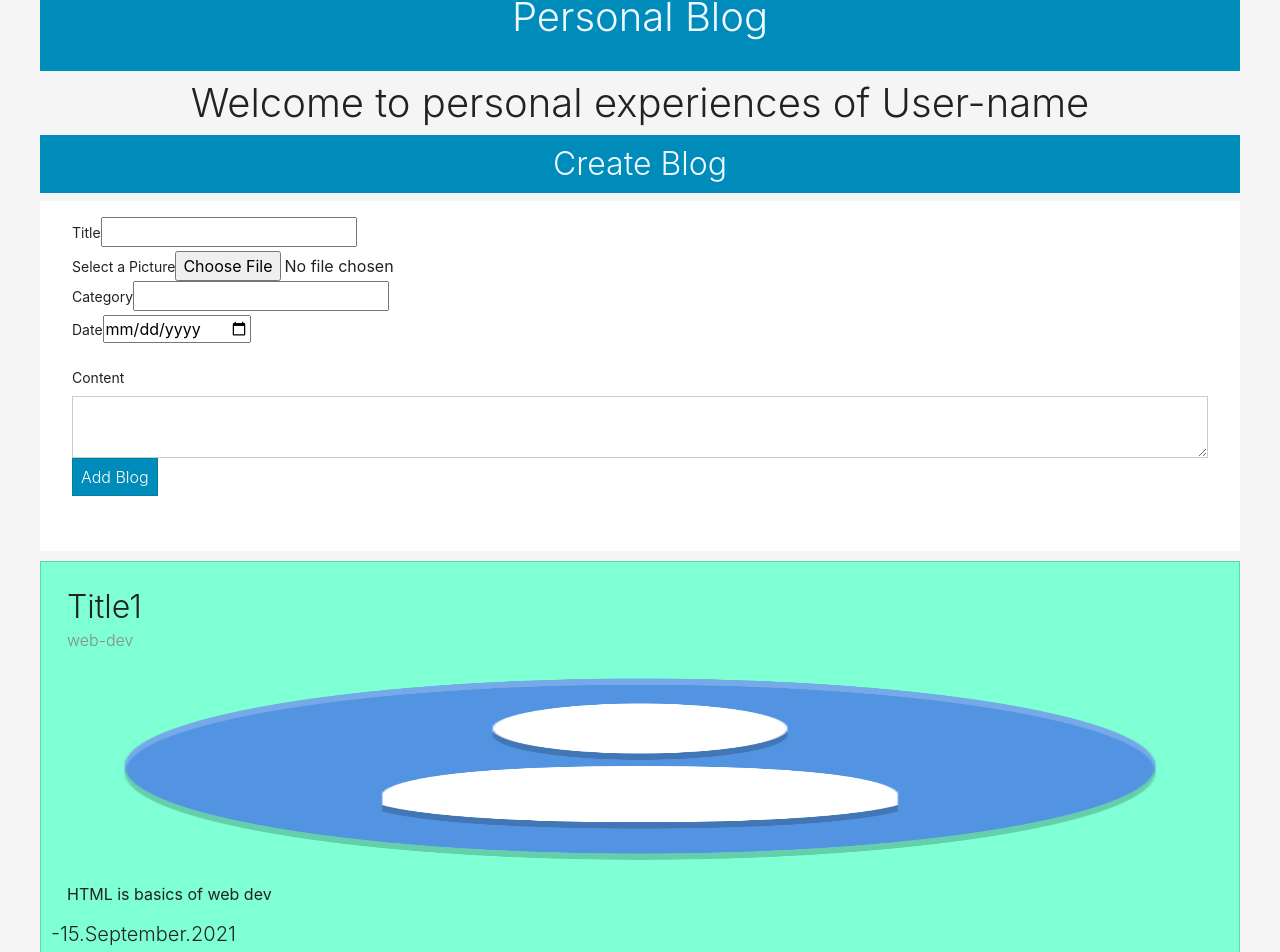
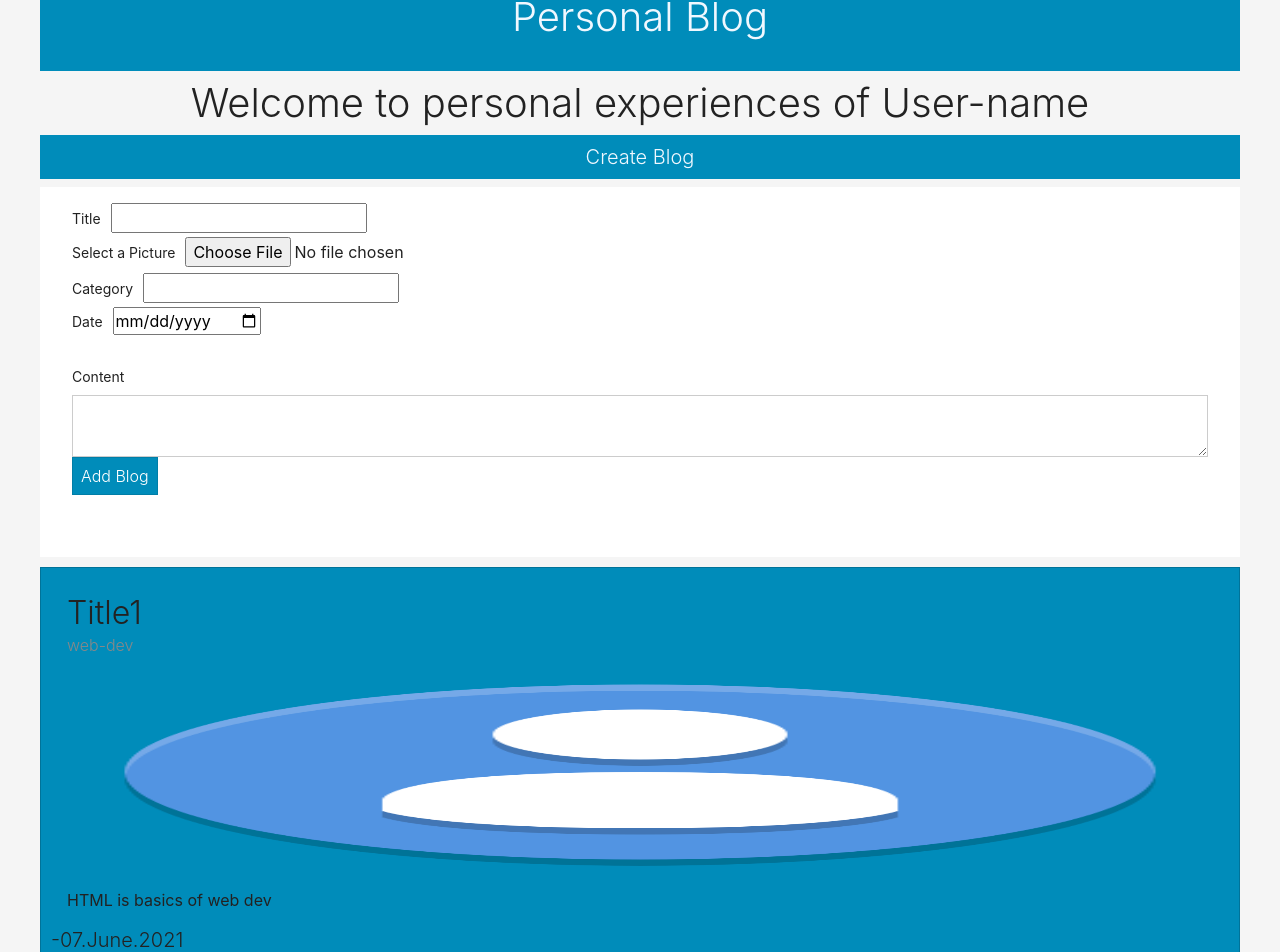
Before and after one commit to chandra-teja/my-blog, a React (Create React App) app: page / in a window 1280 px wide. Shown: the part 77-1029 px from the top of the page. Built offline with nearby package versions, Linux system fonts and the light colour scheme.

Commit message:
Styling modification

```diff
--- a/public/index.html
+++ b/public/index.html
@@ -26,11 +26,20 @@
     -->
     <link
       rel="stylesheet"
+      href="https://cdn.jsdelivr.net/npm/bootstrap@5.1.0/dist/css/bootstrap.min.css"
+      integrity="sha384-KyZXEAg3QhqLMpG8r+8fhAXLRk2vvoC2f3B09zVXn8CA5QIVfZOJ3BCsw2P0p/We"
+      crossorigin="anonymous"
+    />
+    <link
+      rel="stylesheet"
       href="https://cdn.jsdelivr.net/npm/@fortawesome/fontawesome-free@5.15.4/css/fontawesome.min.css"
       integrity="sha384-jLKHWM3JRmfMU0A5x5AkjWkw/EYfGUAGagvnfryNV3F9VqM98XiIH7VBGVoxVSc7"
       crossorigin="anonymous"
     />
-    <link rel="stylesheet" href="https://bootswatch.com/5/yeti/bootstrap.min.css">
+    <link
+      rel="stylesheet"
+      href="https://bootswatch.com/5/yeti/bootstrap.min.css"
+    />
     <title>React App</title>
   </head>
   <body>
--- a/src/App.js
+++ b/src/App.js
@@ -9,7 +9,7 @@ const Dummy_posts = [
     id: "id1",
     title: "Title1",
     content: "HTML is basics of web dev",
-    date: new Date(2021, 8,15),
+    date: new Date(2021, 5, 7),
     category: "web-dev",
     img : "Images/avatardefault_92824.png"
   },
--- a/src/components/Inputs/CreateBlog.css
+++ b/src/components/Inputs/CreateBlog.css
@@ -1,6 +1,6 @@
 .InputForm {
   background-color: white;
-  height: 350px;
+  height: 370px;
   margin: 0em 0;
   padding: 1em 2em;
   min-width: 200px;
@@ -15,7 +15,14 @@
 
 }
 
+.post-title{
+  margin-bottom: 10px;
+}
 
 .su-container{
   text-align: center;
 }
+label{
+  margin-bottom: 10px;
+  margin-right: 10px;
+}
--- a/src/components/Inputs/CreateBlog.js
+++ b/src/components/Inputs/CreateBlog.js
@@ -47,7 +47,7 @@ function CreateBlog(props) {
 
   return (
     <div>
-      <h2 class="create-blog">Create Blog</h2>
+      <h5 class="create-blog">Create Blog</h5>
       <form onSubmit={submitHandler} className="InputForm">
         <div className="form-group">
           <div className="each-element">
--- a/src/components/UserPage.css
+++ b/src/components/UserPage.css
@@ -2,7 +2,7 @@
   /* Add shadows to create the "card" effect */
   padding: 10px;
   margin-top: 10px;
-  background: aquamarine;
+  background: #008cba;
 }
 
 #post-img {
```
